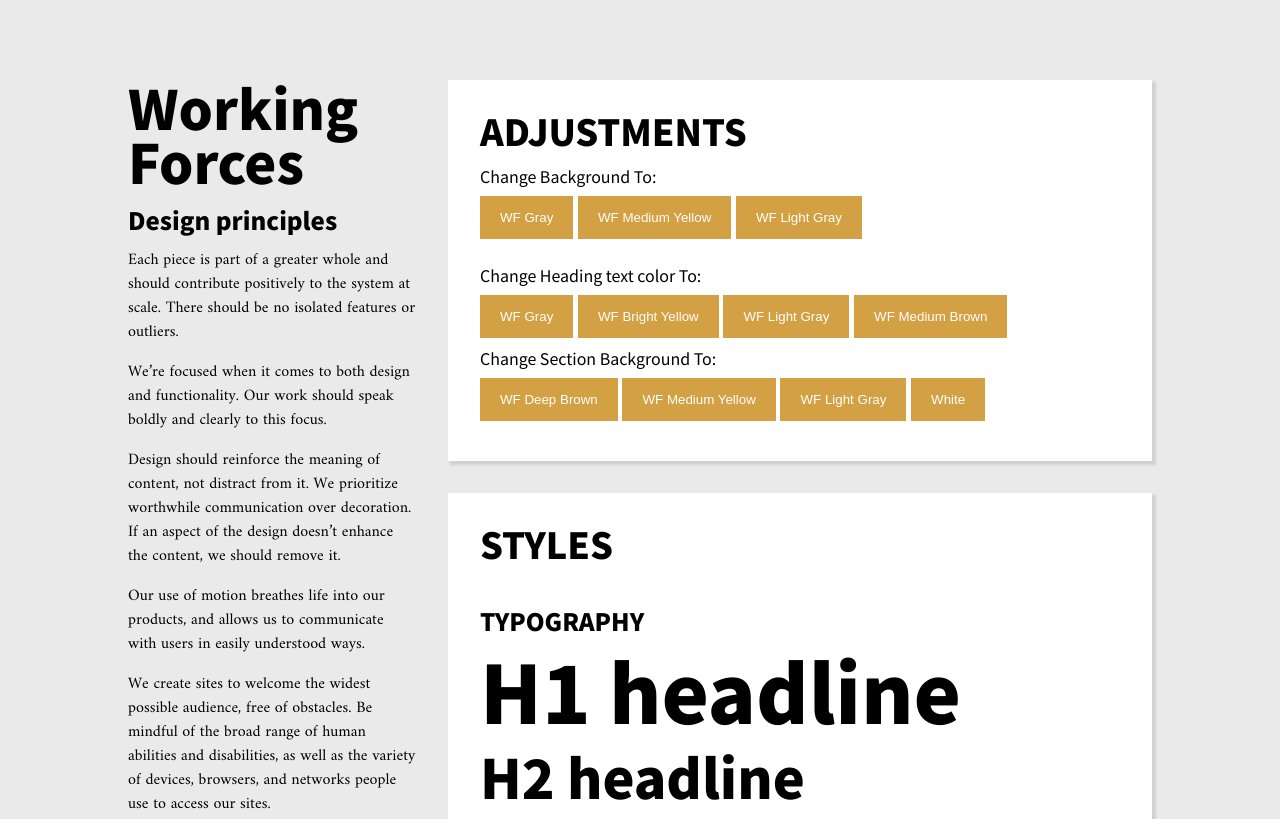
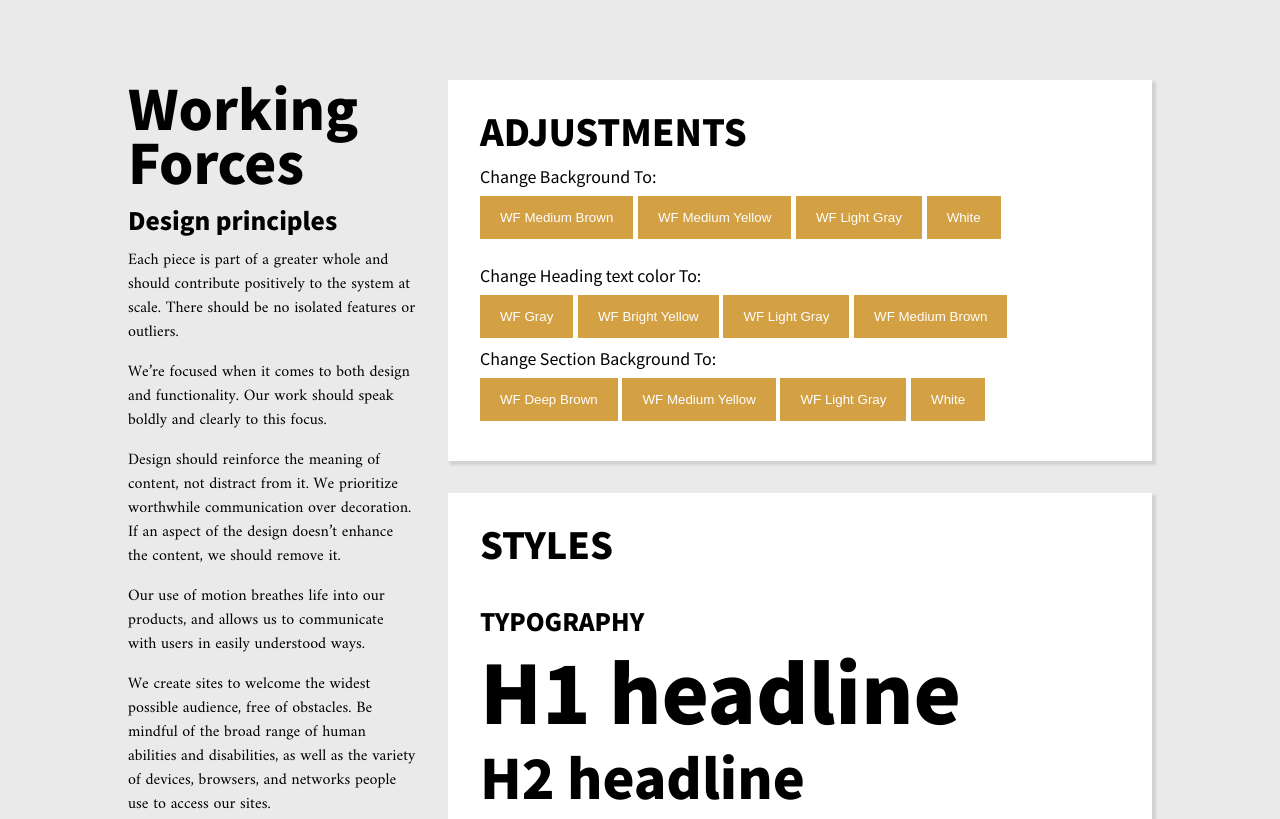
Before and after one commit to sharksandrobots/core-lab-int-hsp20, a plain HTML site: page sessions/week_11/index.html in a window 1280 px wide. Shown: the top 819 px of the page. Drawn offline with Linux system fonts and the light colour scheme.

Commit message:
Updated week 11

```diff
--- a/sessions/week_11/index.html
+++ b/sessions/week_11/index.html
@@ -22,9 +22,11 @@
         <h3 class="section-label">Adjustments</h3>
         <div>
         <label>Change Background To:</label>
-        <button type="button" onclick="changeBodyBg('#434E59');">WF Gray</button>
+        <button type="button" onclick="changeBodyBg('#A66312');">WF Medium Brown</button>
         <button type="button" onclick="changeBodyBg('#CF9730');">WF Medium Yellow</button>
         <button type="button" onclick="changeBodyBg('#E6ECF2');">WF Light Gray</button>
+        <button type="button" onclick="changeBodyBg('#FFF');">White</button>
+
     </div>
     <br>
     <div>
```
